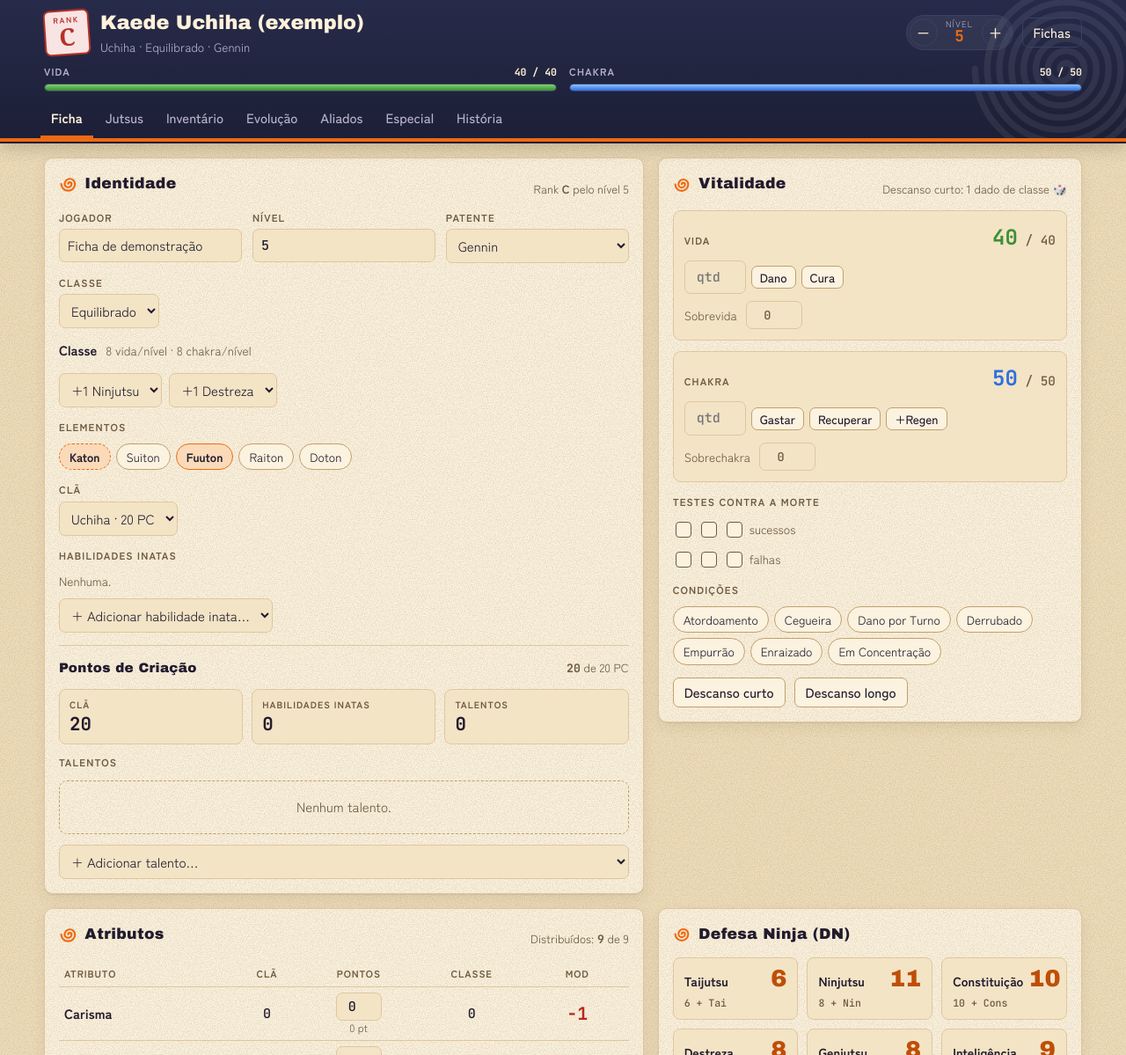
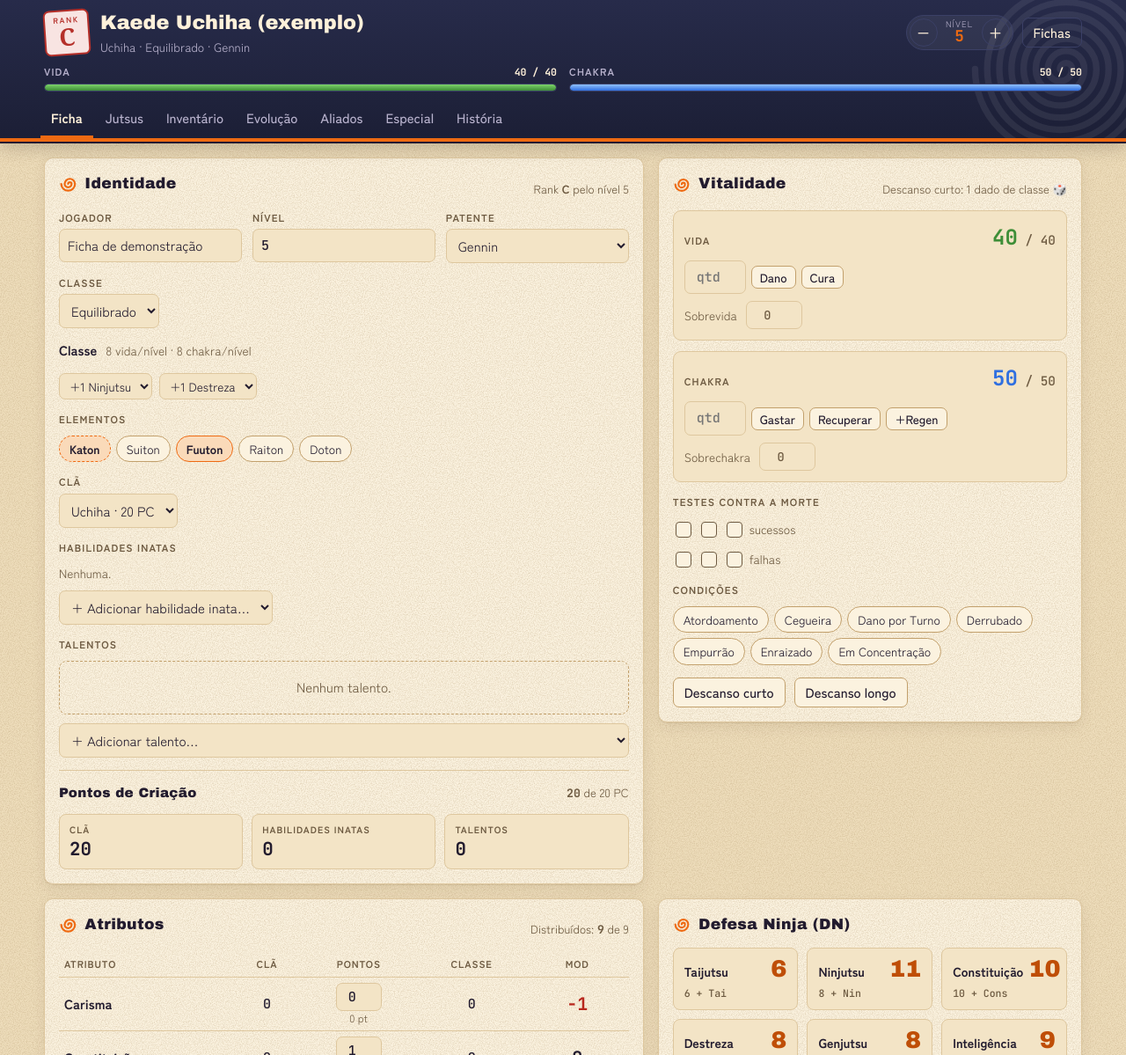
Before and after one commit to Henriquexon/ficha-naruto, a plain HTML site: page index.html in a window 1280 px wide. Shown: the top 1199 px of the page at 88% size. Drawn offline with Linux system fonts and the light colour scheme; a web font is replaced by a local one.

Commit message:
Move Talentos e uniformiza os modificadores de classe

```diff
--- a/css/style.css
+++ b/css/style.css
@@ -234,6 +234,21 @@ p { margin: 0; }
 /* Campos */
 .campos { display: grid; align-items: start; gap: 10px 12px; grid-template-columns: repeat(auto-fit, minmax(150px, 1fr)); }
 /* caixas alinhadas pela base mesmo quando um título quebra em duas linhas */
+.modificadores-classe > select,
+.modificadores-classe > .modificador-fixo {
+  box-sizing: border-box;
+  height: 30px;
+  padding: 3px 7px;
+  font-size: .85rem;
+  line-height: 1.2;
+}
+.modificador-fixo {
+  display: inline-flex;
+  align-items: center;
+  border: 1px solid var(--line);
+  border-radius: 7px;
+  background: var(--surface-2);
+}
 .modificadores-classe { display: flex; align-items: center; gap: 8px; }
 .campo > select[data-k="classe"],
 .campo > select[data-k="cla"],
--- a/index.html
+++ b/index.html
@@ -8,7 +8,7 @@
 <link rel="preconnect" href="https://fonts.googleapis.com">
 <link rel="preconnect" href="https://fonts.gstatic.com" crossorigin>
 <link rel="stylesheet" href="https://fonts.googleapis.com/css2?family=Dela+Gothic+One&family=JetBrains+Mono:wght@500;700&family=Shippori+Mincho+B1:wght@800&family=Zen+Kaku+Gothic+New:wght@400;500;700&display=swap">
-<link rel="stylesheet" href="css/style.css?v=8ebac573">
+<link rel="stylesheet" href="css/style.css?v=76d8d591">
 </head>
 <body>
 <header class="topo" id="topo">
@@ -74,6 +74,6 @@
 <script src="js/data/jutsus.js"></script>
 <script src="js/data/itens.js"></script>
 <script src="js/data/criaturas.js"></script>
-<script src="js/app.js?v=7942600a"></script>
+<script src="js/app.js?v=6ac7af9f"></script>
 </body>
 </html>
--- a/js/app.js
+++ b/js/app.js
@@ -589,7 +589,7 @@
     const inataOpts = R.INATAS.filter((h) => !F.inatas.includes(h.id))
       .map((h) => opt(h.id, `${h.nome}${h.pc != null ? ` (${h.pc} PC)` : ''}`)).join('');
     const clsSel = cls ? cls.bonus.map((g, i) => g.op.length === 1
-      ? `<span class="tag">+${g.v} ${attrCurto[g.op[0]]}</span>`
+      ? `<span class="modificador-fixo">+${g.v} ${attrNome(g.op[0])}</span>`
       : `<select data-k="classeEscolhas.${i}" data-r aria-label="Bônus de classe ${i + 1}">${g.op.map((o) => opt(o, `+${g.v} ${attrNome(o)}`, g.op.includes(F.classeEscolhas[i]) ? F.classeEscolhas[i] : g.op[0])).join('')}</select>`).join('') : '';
 
     const identidade = `
@@ -714,12 +714,7 @@
   function blocoPontosCriacao() {
     const talOpts = R.TALENTOS.filter((t) => !temTalento(t.nome)).map((t) => opt(t.nome, `${t.nome} (${t.pc} PC)`)).join('');
     return `
-    <div class="secao">
-      <div class="painel-topo"><h3>Pontos de Criação</h3><span class="extra"><b class="num">${D.pc.total}</b> de 20 PC</span></div>
-      <div class="stats">
-        ${stat('Clã', D.pc.cla)}${stat('Habilidades inatas', D.pc.inatas)}${stat('Talentos', D.pc.talentos)}
-      </div>
-      ${D.pc.total > 20 ? '<div class="aviso">Os PC gastos passaram de 20.</div>' : ''}
+    <div class="pilha">
       <span class="rotulo">Talentos</span>
       <div class="lista">${F.talentos.map((t, i) => { const def = R.TALENTOS.find((x) => x.nome === t.nome) || {}; return `
         <div class="item"><div class="item-corpo">
@@ -727,6 +722,13 @@
           <p class="sub">${esc(def.desc || '')}${def.pc && /[-/]/.test(def.pc) ? ` <span class="tag">custo ${esc(def.pc)}</span>` : ''}</p>
         </div></div>`; }).join('') || '<div class="vazio">Nenhum talento.</div>'}</div>
       <select id="addTalento" aria-label="Adicionar talento"><option value="">+ Adicionar talento…</option>${talOpts}</select>
+    </div>
+    <div class="secao">
+      <div class="painel-topo"><h3>Pontos de Criação</h3><span class="extra"><b class="num">${D.pc.total}</b> de 20 PC</span></div>
+      <div class="stats">
+        ${stat('Clã', D.pc.cla)}${stat('Habilidades inatas', D.pc.inatas)}${stat('Talentos', D.pc.talentos)}
+      </div>
+      ${D.pc.total > 20 ? '<div class="aviso">Os PC gastos passaram de 20.</div>' : ''}
     </div>`;
   }
 
```
